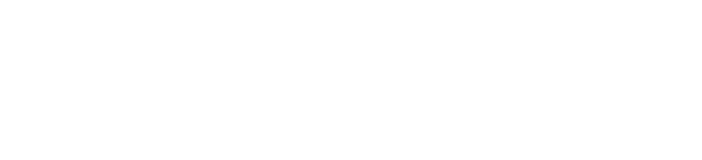
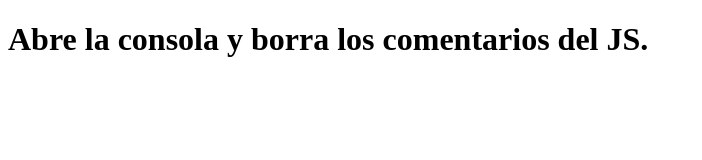
Before and after one commit to EnriqueCastroM/master-code-g16a, a plain HTML site: page 02.IntroAJs/05_Arrays/index.html in a window 1280 px wide. Shown: the whole page, without its empty margins (0-702 px from the left). Drawn offline with Linux system fonts and the light colour scheme.

Commit message:
02 Mayo 2022

```diff
--- a/02.IntroAJs/05_Arrays/Js/main.js
+++ b/02.IntroAJs/05_Arrays/Js/main.js
@@ -1,4 +1,4 @@
-    // EJEMPLO INDICES ARRAYS
+// Ejemplo de Arrays index
 
 // var arrays = [];//esta vacio
 // var valores = ['hola', 'mascota', 'comida', 'adios'];
@@ -9,7 +9,7 @@
 // ---
 
 
-    // EJEMPLO MASCOTAS ARRAYS
+// Ejemplo 2 Arrays,
 
 // var mascota, mascota1, mascota2, cadenaMascota;
 // var arrayMascotas = [];
@@ -31,7 +31,7 @@
 //     alert(cadenaMascota);
 // }
 
-//-----------EJERCICIO------------------
+//-----------EJERCICIO---PRACTICO---------------
 //1-mediante ciclo for mostrar todos los platillos
 //2-mediante un for o if mostar solo el valor 3 y 5
 //3-mediante un for o if mostar los elementos impares
--- a/02.IntroAJs/05_Arrays/index.html
+++ b/02.IntroAJs/05_Arrays/index.html
@@ -8,7 +8,6 @@
     <script src="/02.IntroAJs/05_Arrays/Js/main.js"></script>
 </head>
 <body>
-
-
+    <h1>Abre la consola y borra los comentarios del JS.</h1>
 </body>
 </html>
```
